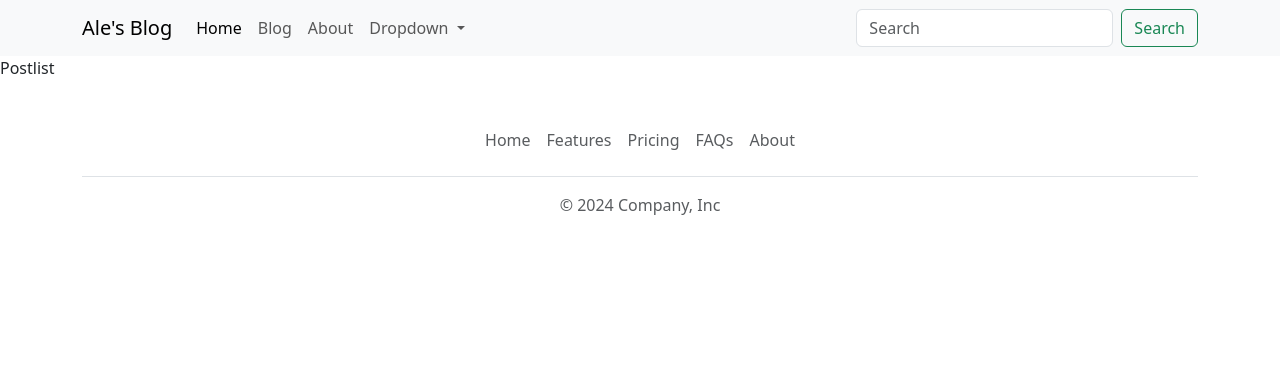
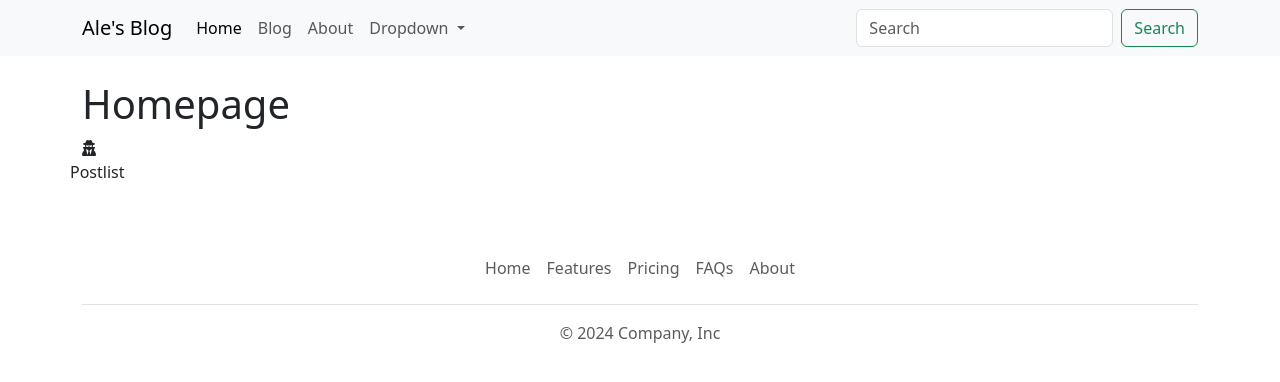
Before and after one commit to alessandro-barate/vite-boolfolio, a Vue app: page /posts in a window 1280 px wide. Shown: the top 382 px of the page. Built offline with nearby package versions, Linux system fonts and the light colour scheme; no server answers.

Commit message:
[UPD] Refactoring

```diff
--- a/src/App.vue
+++ b/src/App.vue
@@ -2,51 +2,29 @@
 import axios from "axios";
 import AppHeader from "./components/AppHeader.vue";
 import AppFooter from "./components/AppFooter.vue";
-import MainComponent from "./components/MainComponent.vue";
 import { RouterView } from "vue-router";
+
 export default {
-  name: "Projects",
-  data() {
-    return {
-      title: "Projects",
-      projects: [],
-    };
-  },
-
+  name: "App",
   components: {
     AppHeader,
-    MainComponent,
     AppFooter,
-  },
-
-  methods: {
-    getPosts() {
-      const result = axios
-        .get("http://127.0.0.1:8000/api/posts")
-        .then((response) => {
-          this.posts = response.data.results.data;
-          console.log(response);
-          console.log(response.data.results.data);
-
-          // if (response.data.status && response.data.results.length) {
-          //   console.log("gestisco i dati in qualche modo");
-          //   this.projects = response.data.results;
-          // } else {
-          //   console.log("non ci siamo, errore");
-          // }
-        })
-        .catch((error) => console.log(error));
-    },
-  },
-
-  created() {
-    this.getPosts();
   },
 };
 </script>
 
 <template>
   <AppHeader />
-  <router-view></router-view>
+  <main>
+    <div class="container py-4">
+      <div class="row">
+        <h1>Homepage</h1>
+        <div>
+          <font-awesome-icon :icon="['fas', 'user-secret']" />
+        </div>
+        <router-view></router-view>
+      </div>
+    </div>
+  </main>
   <AppFooter />
 </template>
--- a/src/pages/AppAbout.vue
+++ b/src/pages/AppAbout.vue
@@ -4,8 +4,6 @@ export default {
 };
 </script>
 
-<template>
-  <main>About</main>
-</template>
+<template>About</template>
 
 <style></style>
--- a/src/pages/AppHome.vue
+++ b/src/pages/AppHome.vue
@@ -4,13 +4,6 @@ export default {
 };
 </script>
 
-<template>
-  <main>
-    <h1>Homepage</h1>
-    <div>
-      <font-awesome-icon :icon="['fas', 'user-secret']" />
-    </div>
-  </main>
-</template>
+<template></template>
 
 <style></style>
--- a/src/pages/PostList.vue
+++ b/src/pages/PostList.vue
@@ -1,11 +1,39 @@
 <script>
+import axios from "axios";
 export default {
   name: "Postlist",
+  data() {
+    return {
+      projects: [],
+    };
+  },
+
+  methods: {
+    getPosts() {
+      const result = axios
+        .get("http://127.0.0.1:8000/api/posts")
+        .then((response) => {
+          this.posts = response.data.results.data;
+          console.log(response);
+          console.log(response.data.results.data);
+
+          // if (response.data.status && response.data.results.length) {
+          //   console.log("gestisco i dati in qualche modo");
+          //   this.projects = response.data.results;
+          // } else {
+          //   console.log("non ci siamo, errore");
+          // }
+        })
+        .catch((error) => console.log(error));
+    },
+  },
+
+  created() {
+    this.getPosts();
+  },
 };
 </script>
 
-<template>
-  <main>Postlist</main>
-</template>
+<template>Postlist</template>
 
 <style></style>
```
